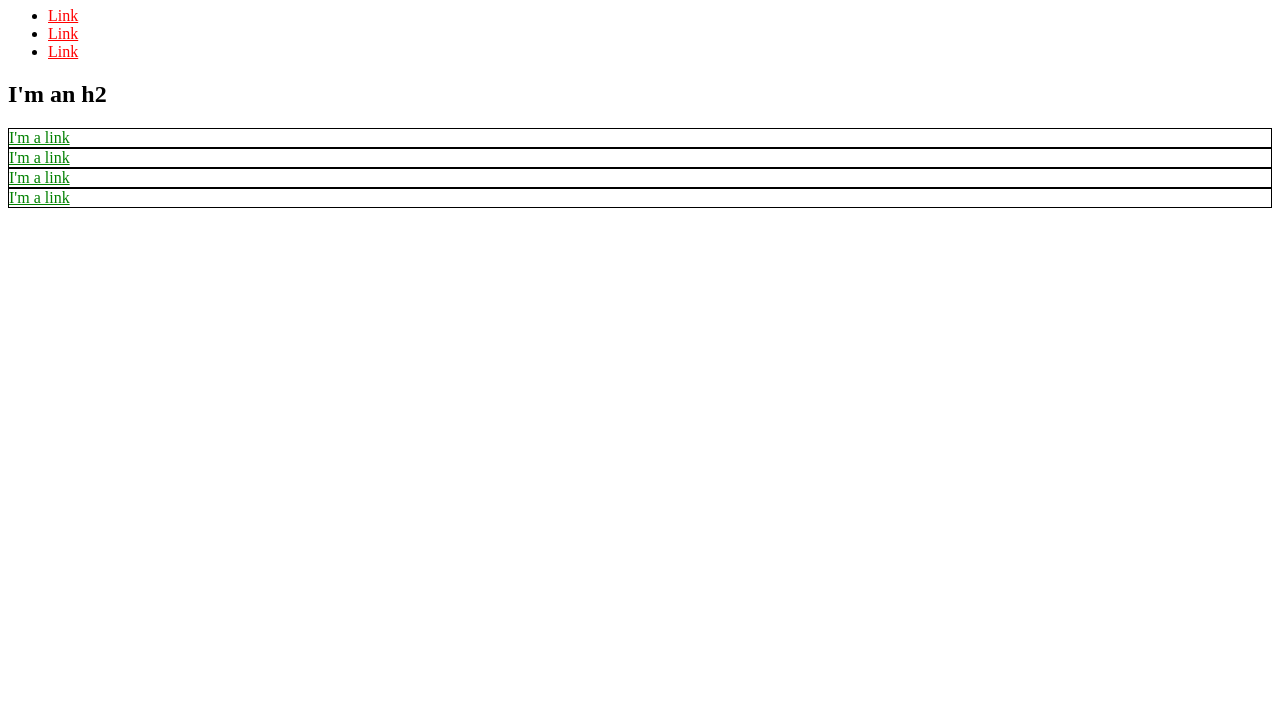
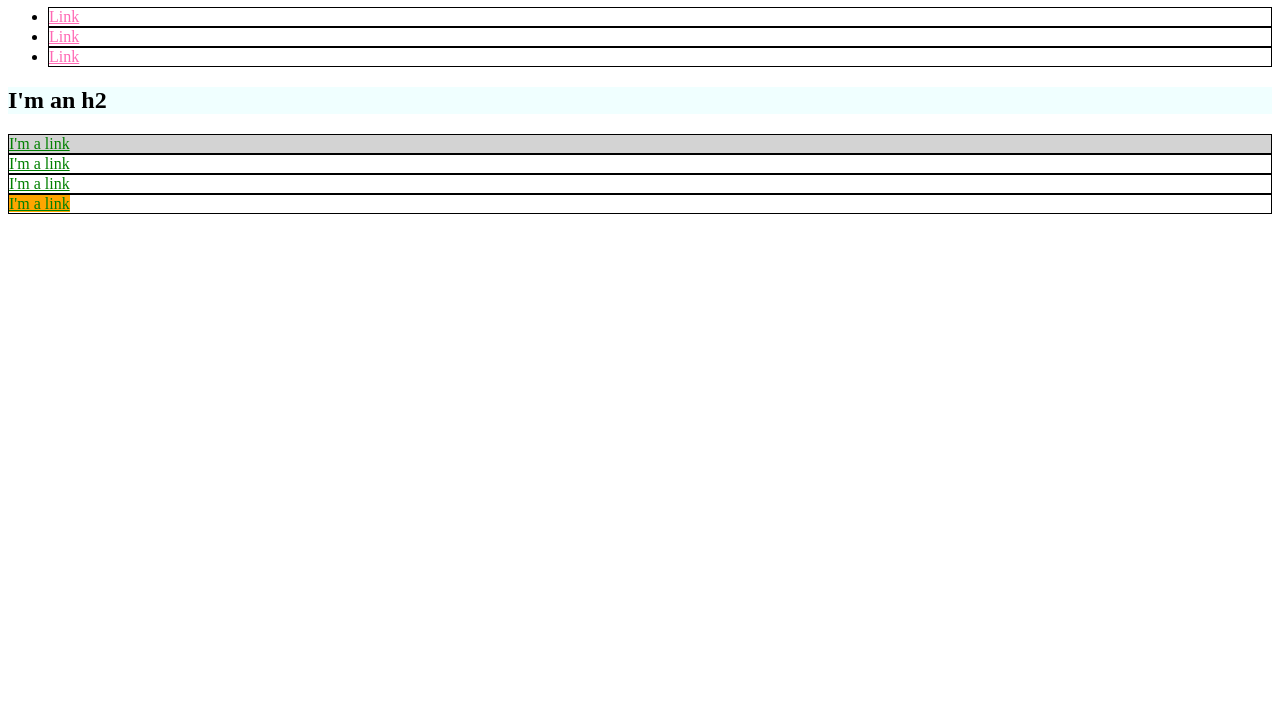
Before and after one commit to shycoder212/shycoder212.github.io, a plain HTML site: page index.html in a window 1280 px wide. Shown: the part 73-800 px from the top of the page. Drawn offline with Linux system fonts and the light colour scheme.

Commit message:
Refactor code and add classes and ids

```diff
--- a/index.html
+++ b/index.html
@@ -3,32 +3,75 @@
   <head>
     <title>Test Page: Don't Panic</title>
     <meta charset="utf-8">
+    <style>
+      div {
+        border: 1px solid black;
+      }
+
+      div a {
+        color: green;
+      }
+
+      li {
+        border: 1px solid black;
+      }
+
+      li a {
+        color: hotpink;
+      }
+
+      a {
+        color: red;
+      }
+
+      #exec-bio {
+        background-color: lightgray;
+      }
+
+      .bio-box {
+        border: 1px solid black;
+      }
+
+      .bio-box a {
+        color: green;
+      }
+
+      .body-style {
+        background-color: azure;
+      }
+
+      #color-popout {
+        background-color: orange;
+      }
+
+
+    </style>
   </head>
   <body>
-    <h1>I'm an h1</h1>
+    <h1 id="color-popout">I'm an h1</h1>
     <ul>
       <li>
-        <a href="https://example.com/" style="color: red;">Link</a>
+        <a href="https://example.com/">Link</a>
       </li>
       <li>
-        <a href="https://example.com/" style="color: red;">Link</a>
+        <a href="https://example.com/">Link</a>
       </li>
       <li>
-        <a href="https://example.com/" style="color: red;">Link</a>
+        <a href="https://example.com/">Link</a>
       </li>
     </ul>
-    <h2>I'm an h2</h2>
-    <div style="border: 1px solid black;">
-      <a href="https://example.com/" style="color: green;">I'm a link</a>
+    <h2 class="body-style">I'm an h2</h2>
+    <div id="exec-bio" class="bio-box" class="body-style">
+      <a href="https://example.com/">I'm a link</a>
     </div>
-    <div style="border: 1px solid black;">
-      <a href="https://example.com/" style="color: green;">I'm a link</a>
+    <div class="bio-box" class="body-style">
+      <a href="https://example.com/">I'm a link</a>
     </div>
-    <div style="border: 1px solid black;">
-      <a href="https://example.com/" style="color: green;">I'm a link</a>
+    <div class="bio-box" class="body-style">
+      <a href="https://example.com/">I'm a link</a>
     </div>
-    <div style="border: 1px solid black;">
-      <a href="https://example.com/" style="color: green;">I'm a link</a>
+    <div class="bio-box" class="body-style">
+      <a href="https://example.com/" id="color-popout">I'm a link</a>
     </div>
   </body>
 </html>
```
